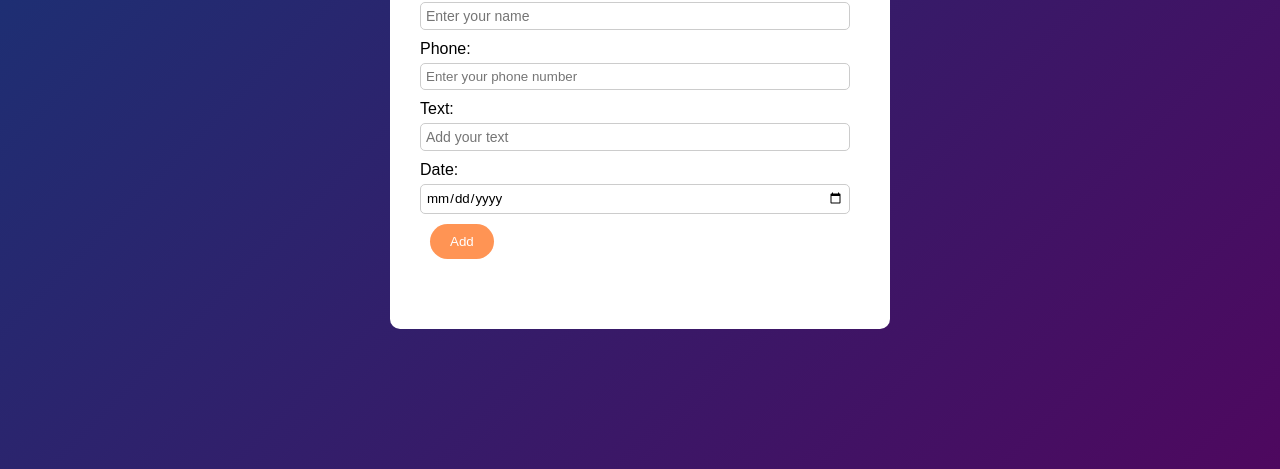
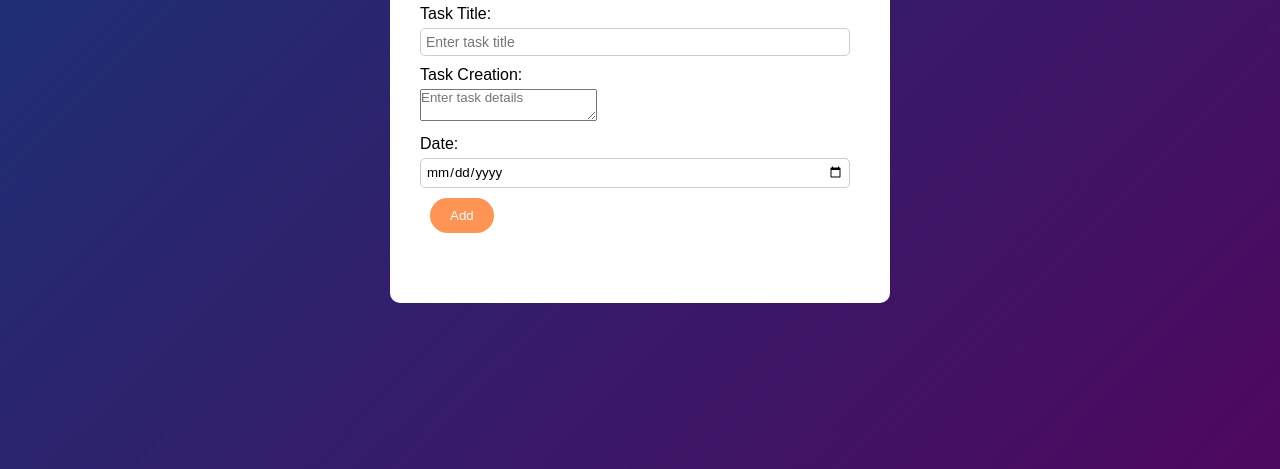
Before and after one commit to shravaniiiiii/todolist, a plain HTML site: page index.html in a window 1280 px wide. Shown: the part 331-800 px from the top of the page. Drawn offline with Linux system fonts and the light colour scheme.

Commit message:
Update index.html

```diff
--- a/index.html
+++ b/index.html
@@ -12,21 +12,18 @@
             <div class="nav-bar">
                 <h2>To Do List <img src="icon.png" alt="Icon" style="width: 24px; height: 24px;"></h2>
                         <div class="input-section">
-                            <label for="user-name">Name:</label>
-                            <input type="text" id="user-name" placeholder="Enter your name">
+                            <label for="task-title">Task Title:</label>
+                            <input type="text" id="task-title" placeholder="Enter task title">
                         </div>
                         <div class="input-section">
-                            <label for="user-phone">Phone:</label>
-                            <input type="tel" id="user-phone" placeholder="Enter your phone number">
-                        </div>
-                        <div class="input-section">
-                            <label for="input-box">Text:</label>
-                            <input type="text" id="input-box" placeholder="Add your text">
+                            <label for="task-text">Task Creation:</label>
+                            <textarea id="task-text" placeholder="Enter task details"></textarea>
                         </div>
                         <div class="input-section">
                             <label for="date-input">Date:</label>
                             <input type="date" id="date-input">
                         </div>
+
                         <button id="add-btn">Add</button>
                         <ul id="todo-list"></ul>
                     </div>
```
